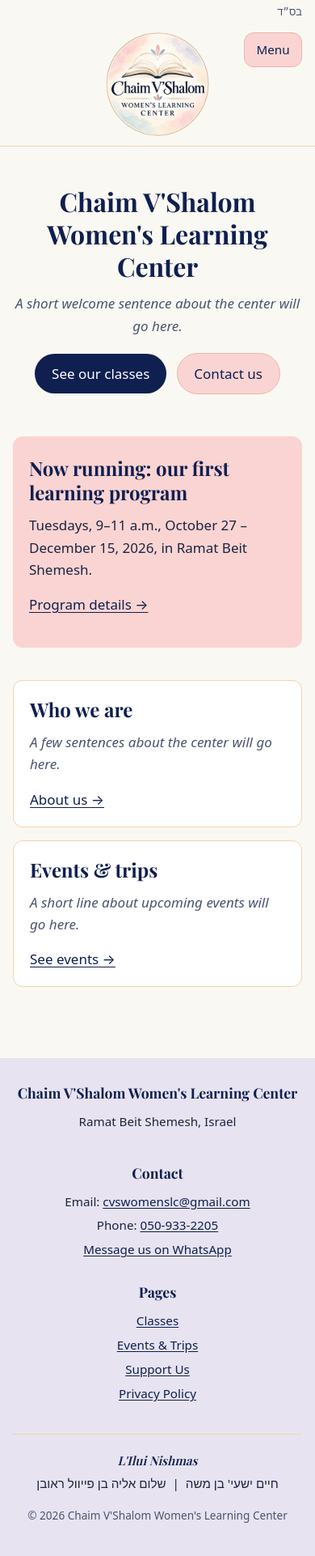
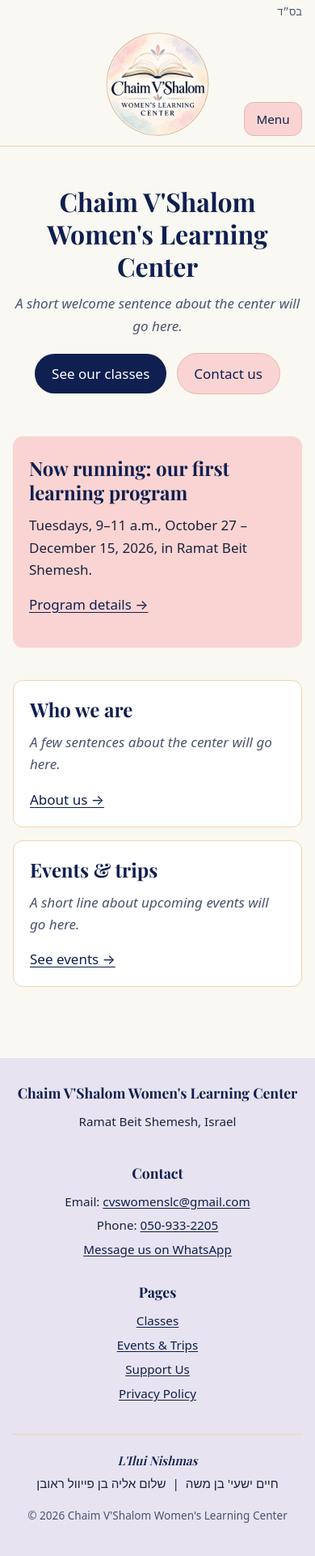
Before and after one commit to mos26613/ChaimVshalom, a Jekyll site: the page built from index.html, in a window 390 px wide. Shown: the whole page at 81% size. Built offline with Jekyll 4.4.1, drawn with Linux system fonts in a browser that asks for light colours; some web fonts are replaced.

Commit message:
Move the phone Menu button to the bottom of the header
The button now sits just above the header line, so the floating menu
box opens directly under it.

Co-Authored-By: Claude Opus 5.5 <noreply@anthropic.com>
Claude-Session: https://claude.ai/code/session_011TyGoYBZmHuJ2s6fCWnYGE

```diff
--- a/css/style.css
+++ b/css/style.css
@@ -121,7 +121,8 @@ button:focus-visible {
 }
 
 /* The round logo sits in the middle of the header. On phones the Menu button
-   is placed in the top-right corner, so it doesn't push the logo off-center. */
+   sits in the bottom-right corner, just above the header line, so it doesn't
+   push the logo off-center and the menu box opens right under it. */
 .header-bar {
   position: relative;
   display: flex;
@@ -140,8 +141,8 @@ button:focus-visible {
 
 .header-bar .menu-toggle {
   position: absolute;
-  top: 0;
   right: 0;
+  bottom: 0.75rem;             /* same as the header's bottom padding */
 }
 
 /* "Menu" button — only shown on phones */
```
